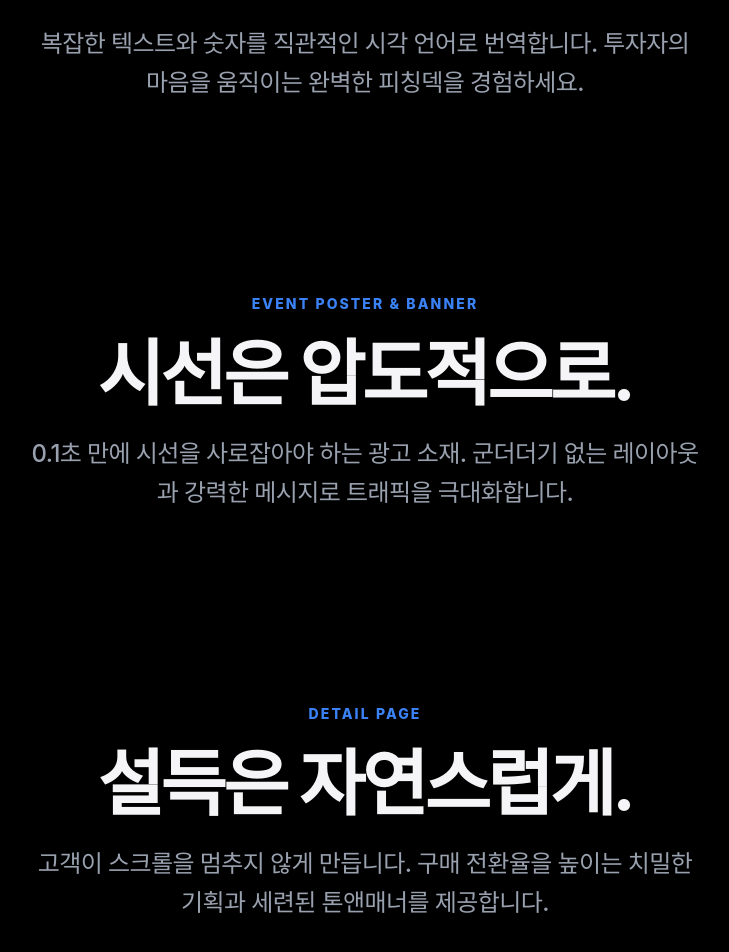
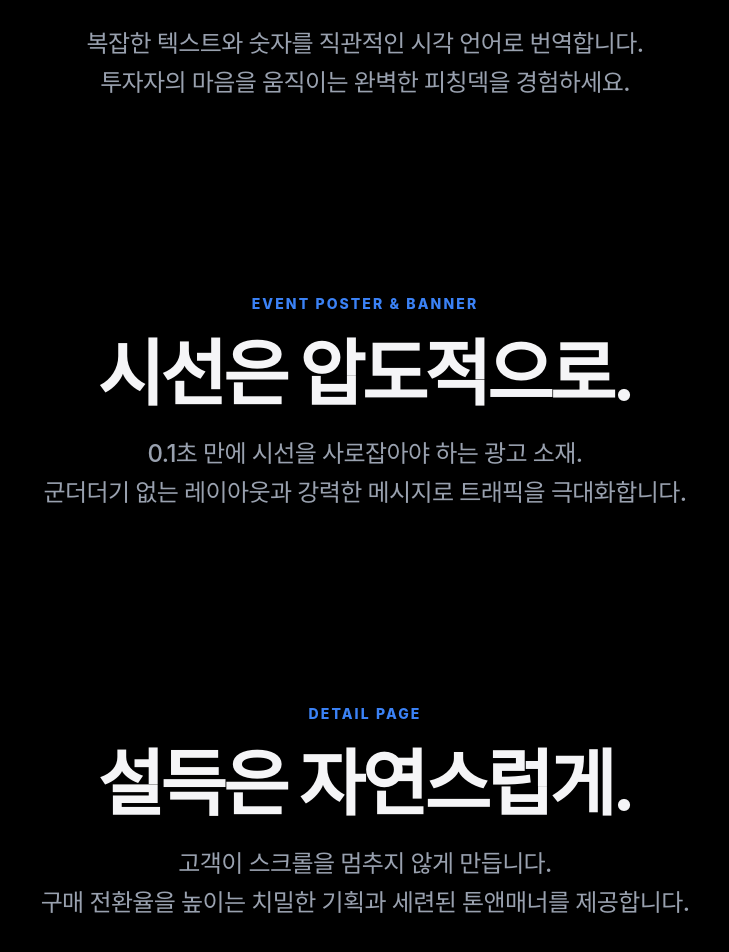
Before and after one commit to POPCORNLAB/TEST1, a Next.js app: page / in a window 1280 px wide. Shown: the part 1076-2028 px from the top of the page, without its empty margins (275-1004 px from the left). Built offline with nearby package versions, Linux system fonts and the light colour scheme; a web font is replaced by a local one.

Commit message:
Split home service descriptions into one sentence per line
Co-Authored-By: Claude Opus 5.5 <noreply@anthropic.com>
Claude-Session: https://claude.ai/code/session_018JF4H9aUDMuKnCchXGFecK

```diff
--- a/app/page.tsx
+++ b/app/page.tsx
@@ -70,17 +70,17 @@ export default function Home() {
           {
             title: "데이터는 날카롭게.",
             subtitle: "PPT & IR Pitch Deck",
-            desc: "복잡한 텍스트와 숫자를 직관적인 시각 언어로 번역합니다. 투자자의 마음을 움직이는 완벽한 피칭덱을 경험하세요."
+            desc: ["복잡한 텍스트와 숫자를 직관적인 시각 언어로 번역합니다.", "투자자의 마음을 움직이는 완벽한 피칭덱을 경험하세요."]
           },
           {
             title: "시선은 압도적으로.",
             subtitle: "Event Poster & Banner",
-            desc: "0.1초 만에 시선을 사로잡아야 하는 광고 소재. 군더더기 없는 레이아웃과 강력한 메시지로 트래픽을 극대화합니다."
+            desc: ["0.1초 만에 시선을 사로잡아야 하는 광고 소재.", "군더더기 없는 레이아웃과 강력한 메시지로 트래픽을 극대화합니다."]
           },
           {
             title: "설득은 자연스럽게.",
             subtitle: "Detail Page",
-            desc: "고객이 스크롤을 멈추지 않게 만듭니다. 구매 전환율을 높이는 치밀한 기획과 세련된 톤앤매너를 제공합니다."
+            desc: ["고객이 스크롤을 멈추지 않게 만듭니다.", "구매 전환율을 높이는 치밀한 기획과 세련된 톤앤매너를 제공합니다."]
           }
         ].map((item, index) => (
           <motion.div
@@ -93,8 +93,10 @@ export default function Home() {
           >
             <h3 className="text-brand font-extrabold tracking-[0.15em] uppercase text-sm">{item.subtitle}</h3>
             <h2 className="text-5xl md:text-7xl font-bold tracking-tighter text-[#F5F5F7]">{item.title}</h2>
-            <p className="max-w-2xl text-xl md:text-2xl text-gray-400 font-medium leading-relaxed tracking-tight">
-              {item.desc}
+            <p className="max-w-3xl text-xl md:text-2xl text-gray-400 font-medium leading-relaxed tracking-tight break-keep">
+              {item.desc.map((line) => (
+                <span key={line} className="block">{line}</span>
+              ))}
             </p>
           </motion.div>
         ))}
```
